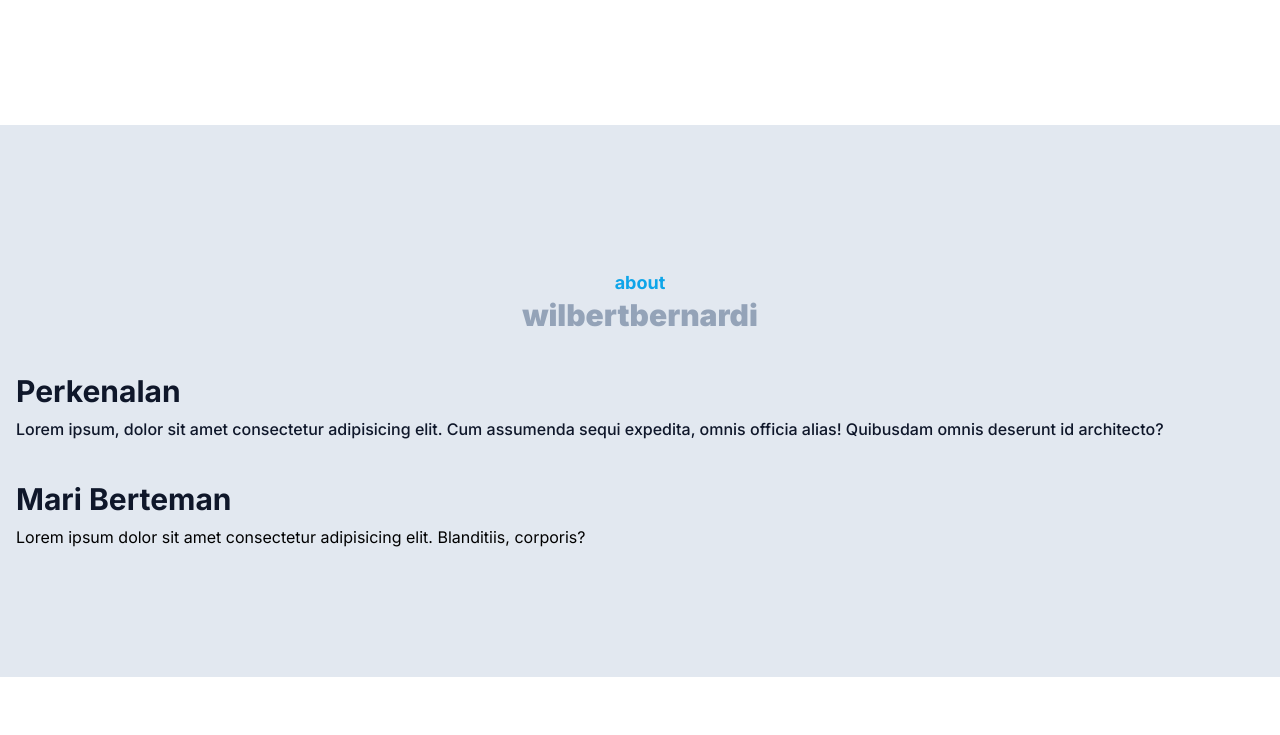
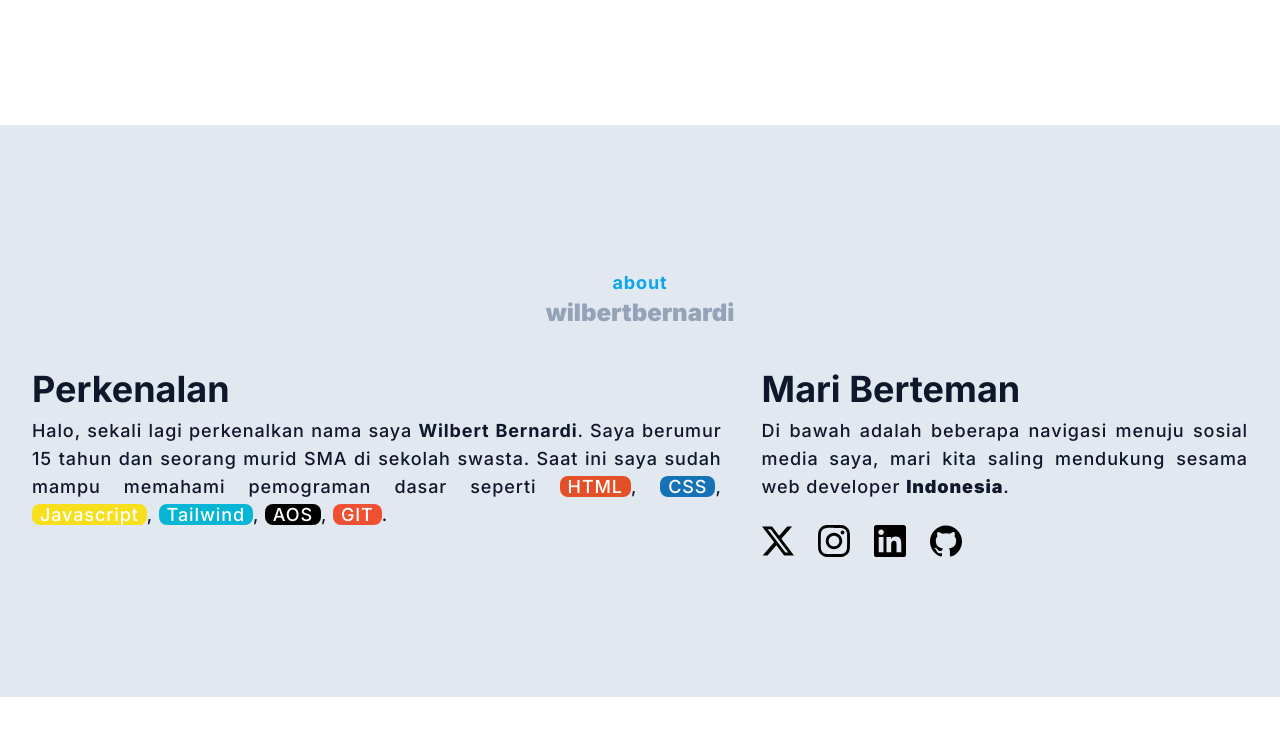
Before and after one commit to WilbertFE/PortofolioV-2.0, a website: page index.html in a window 1280 px wide. Shown: the part 633-1368 px from the top of the page. Before the commit the page ends 1310 px from the top, so only its background shows below. Drawn offline with Linux system fonts and the light colour scheme.

Commit message:
menyelesaiksan  section about

```diff
--- a/index.html
+++ b/index.html
@@ -47,14 +47,14 @@
         <div class="container">
             <div class="flex flex-wrap items-center md:mx-4">
                 <div class="w-full mb-10 md:w-1/2 lg:w-3/5">
-                    <h3 class="mb-1 text-sm text-primary sm:text-base md:text-sm lg:text-lg">Halo 👋, Perkenalkan Nama Saya</h3>
-                    <h1 class="text-4xl text-dark font-black sm:text-6xl md:text-4xl lg:text-6xl">Wilbert Bernardi</h1>
-                    <h2 class="mb-2 text-slate-300 font-bold sm:text-xl md:text-base md:mb-6 lg:text-xl">Web Developer | Student</h2>
+                    <h3 class="mb-1 text-sm text-primary lg:text-lg">Halo 👋, Perkenalkan Nama Saya</h3>
+                    <h1 class="text-4xl text-dark font-black lg:text-6xl">Wilbert Bernardi</h1>
+                    <h2 class="mb-2 text-slate-300 font-bold md:mb-6 lg:text-xl">Web Developer | Student</h2>
                     <div class="mb-6 flex justify-between w-1/2">
-                        <a href="#about" class="block w-8 h-8 lg:w-10 lg:h-10"><img src="src/img/html5-color.svg" alt="HTML5" title="HTML5" class="w-full h-full grayscale opacity-80 transition duration-300 hover:opacity-100 hover:grayscale-0" /></a>
-                        <a href="#about" class="block w-8 h-8 lg:w-10 lg:h-10"><img src="src/img/css3-color.svg" alt="CSS3" title="CSS3" class="w-full h-full grayscale opacity-80 transition duration-300 hover:opacity-100 hover:grayscale-0" /></a>
-                        <a href="#about" class="block w-8 h-8 lg:w-10 lg:h-10"><img src="src/img/javascript-color.svg" alt="Javascript" title="Javascript" class="w-full h-full grayscale transition duration-300 hover:opacity-100 hover:grayscale-0" /></a>
-                        <a href="#about" class="block w-8 h-8 lg:w-10 lg:h-10"><img src="src/img/tailwindcss-color.svg" alt="Tailwincss" title="Tailwincss" class="w-full h-full grayscale opacity-80 transition duration-300 hover:opacity-100 hover:grayscale-0" /></a>
+                        <img src="src/img/html5-color.svg" alt="HTML5" title="HTML5" class="block w-8 h-8 lg:w-10 lg:h-10 grayscale opacity-80 transition duration-300 hover:opacity-100 hover:grayscale-0" />
+                        <img src="src/img/css3-color.svg" alt="CSS3" title="CSS3" class="block w-8 h-8 lg:w-10 lg:h-10 grayscale opacity-80 transition duration-300 hover:opacity-100 hover:grayscale-0" />
+                        <img src="src/img/javascript-color.svg" alt="Javascript" title="Javascript" class="block w-8 h-8 lg:w-10 lg:h-10 grayscale transition duration-300 hover:opacity-100 hover:grayscale-0" />
+                        <img src="src/img/tailwindcss-color.svg" alt="Tailwincss" title="Tailwincss" class="block w-8 h-8 lg:w-10 lg:h-10 grayscale opacity-80 transition duration-300 hover:opacity-100 hover:grayscale-0" />
                     </div>
                     <a href="#contact"><button class="px-4 py-2 bg-primary font-bold text-white rounded-lg shadow-sm hover:bg-sky-600 lg:text-xl lg:px-6 lg:py-4 lg:rounded-full">Kontak Saya</button></a>
                 </div>
@@ -74,22 +74,38 @@
     <!-- About Section Start -->
     <section id="about" class="pt-36 pb-32 bg-slate-200">
         <div class="container">
-            <div class="flex flex-wrap">
-                <h3 class="w-full text-primary text-center font-bold text-lg">about</h3>
-                <h1 class="w-full mb-10 text-slate-400  text-center font-black text-3xl">wilbertbernardi</h1>
-                <div class="w-full mb-10">
-                    <h1 class="mb-2 text-dark text-3xl font-bold">Perkenalan</h1>
-                    <p class="text-base font-medium text-dark">Lorem ipsum, dolor sit amet consectetur adipisicing elit. Cum assumenda sequi expedita, omnis officia alias! Quibusdam omnis deserunt id architecto?</p>
+            <div class="flex flex-wrap mx-4 items-start">
+                <h3 class="w-full text-primary text-center font-bold tracking-wider xl:text-lg">about</h3>
+                <h1 class="w-full mb-10 text-slate-400  text-center font-black text-xl xl:text-2xl">wilbertbernardi</h1>
+                <div class="w-full mb-10 md:w-3/5 md:pr-10">
+                    <h1 class="mb-2 text-dark text-2xl font-bold sm:text-3xl xl:text-4xl">Perkenalan</h1>
+                    <p class="text-sm font-medium text-dark text-justify sm:text-base md:tracking-wider xl:text-lg">Halo, sekali lagi perkenalkan nama saya <span class="font-bold">Wilbert Bernardi</span>. Saya berumur 15 tahun dan seorang murid SMA di sekolah swasta. Saat ini saya sudah mampu memahami pemograman dasar seperti <span class="bg-[#E34F26] text-white rounded-lg px-2">HTML</span>, <span class="bg-[#1572B6] px-2 text-white rounded-lg">CSS</span>, <span class="bg-[#F7DF1E] px-2 text-white rounded-lg">Javascript</span>, <span class="bg-[#06B6D4] px-2 text-white rounded-lg">Tailwind</span>, <span class="bg-black text-white px-2 rounded-lg">AOS</span>, <span class="bg-[#F05032] px-2 rounded-lg text-white">GIT</span>.</p>
                 </div>
-                <div class="w-full flex flex-wrap">
-                    <h1 class="mb-2 w-full text-dark text-3xl font-bold">Mari Berteman</h1>
-                    <p>Lorem ipsum dolor sit amet consectetur adipisicing elit. Blanditiis, corporis?</p>
+                <div class="w-full md:w-2/5">
+                    <h1 class="mb-2 text-dark text-2xl font-bold sm:text-3xl xl:text-4xl">Mari Berteman</h1>
+                    <p class="mb-4 text-sm font-medium text-dark text-justify sm:text-base sm:mb-6 md:tracking-wider xl:text-lg">Di bawah adalah beberapa navigasi menuju sosial media saya, mari kita saling mendukung sesama web developer <span class="font-black">Indonesia</span>.</p>
+                    <div class="flex w-[150px] justify-between sm:w-[200px]">
+                        <a href="#"><img src="src/img/sosmed/x.svg" alt="youtube" title="" class="w-6 sm:w-8"></a>
+                        <a href="#"><img src="src/img/sosmed/instagram.svg" alt="instagram" title="" class="w-6 sm:w-8"></a>
+                        <a href="#"><img src="src/img/sosmed/linkedin.svg" alt="linkedin" title="" class="w-6 sm:w-8"></a>
+                        <a href="#"><img src="src/img/sosmed/github.svg" alt="github.svg" title="" class="w-6 sm:w-8"></a>
+                    </div>
                 </div>
             </div>
         </div>
     </section>
     <!-- About Section End -->
 
+    <!-- Portofolio Section Start -->
+    <section id="portofolio" class="pt-36 pb-32">
+        <div class="container">
+            <div class="flex flex-wrap">
+
+            </div>
+        </div>
+    </section>
+    <!-- Portofolio Section End -->
+
 
 <script src="dist/script.js"></script>
 </body>
```
Also changed, not shown: dist/output.css, src/img/sosmed/github.svg (added), src/img/sosmed/instagram.svg (added), src/img/sosmed/linkedin.svg (added), src/img/sosmed/x.svg (added), src/img/sosmed/youtube.svg (added).
